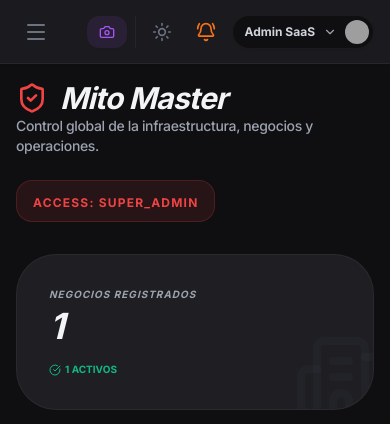
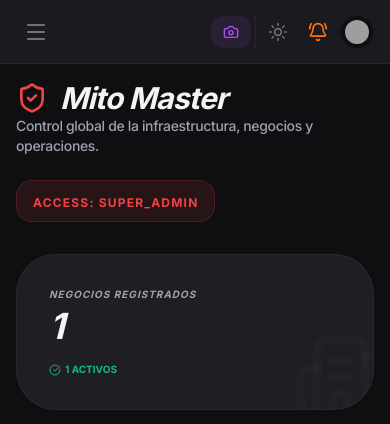
Before and after one commit to ezemendozalems02-prog/Mayorista, a Laravel app: page /admin in a window 390 px wide. Shown: the top 424 px of the page. Run offline with Laravel 12, Linux system fonts and the light colour scheme; the visitor is signed in with stand-in values (Sample User, id 1); data comes from the database, SQL or seed files in the repository; data that the repository does not hold is empty; some libraries are stand-ins or nearby versions; grey boxes are pictures that could not be loaded.

Commit message:
Fix mobile: nombre de organizacion y botones del dashboard se cortaban en pantallas chicas

```diff
--- a/resources/views/dashboard.blade.php
+++ b/resources/views/dashboard.blade.php
@@ -14,14 +14,14 @@
                 <p class="text-sm text-gray-500 dark:text-gray-400 font-medium">Aquí tenés el resumen de tu negocio para
                     hoy, {{ now()->format('j') }} de {{ ucfirst(now()->locale('es')->monthName) }}.</p>
             </div>
-            <div class="flex items-center gap-2">
+            <div class="flex flex-col sm:flex-row items-stretch sm:items-center gap-2">
                 <a href="{{ route('sale.create') }}"
-                    class="btn-violet px-5 py-2.5 rounded-2xl shadow-lg text-sm font-bold flex items-center gap-2 transition-all active:scale-95 group">
+                    class="btn-violet px-5 py-2.5 rounded-2xl shadow-lg text-sm font-bold flex items-center justify-center gap-2 transition-all active:scale-95 group">
                     <i data-lucide="plus-circle" class="w-4 h-4 group-hover:rotate-90 transition-transform"></i>
                     Registrar Venta
                 </a>
                 <a href="{{ route('order.create') }}"
-                    class="bg-dark hover:bg-dark-alt dark:bg-dark-alt dark:hover:bg-dark text-white px-5 py-2.5 rounded-2xl shadow-xl text-sm font-bold flex items-center gap-2 transition-all active:scale-95 group">
+                    class="bg-dark hover:bg-dark-alt dark:bg-dark-alt dark:hover:bg-dark text-white px-5 py-2.5 rounded-2xl shadow-xl text-sm font-bold flex items-center justify-center gap-2 transition-all active:scale-95 group">
                     <i data-lucide="clipboard-list" class="w-4 h-4 group-hover:-rotate-6 transition-transform"></i>
                     Nuevo Pedido
                 </a>
--- a/resources/views/partials/top-nav.blade.php
+++ b/resources/views/partials/top-nav.blade.php
@@ -29,7 +29,7 @@
     </div>
 
     <!-- Right Actions -->
-    <div class="flex items-center space-x-2 md:space-x-4">
+    <div class="flex items-center space-x-1 sm:space-x-2 md:space-x-4">
 
         <!-- Global Search Trigger -->
         <div @click="$dispatch('open-search')"
@@ -214,10 +214,10 @@
         <!-- User Dropdown (Optional if Sidebar Profile is enough) -->
         <div x-data="{ open: false }" class="relative">
             <button @click="open = !open"
-                class="flex items-center gap-2 p-1 pl-3 bg-white dark:bg-dark border border-gray-100 dark:border-white/5 rounded-full shadow-sm hover:shadow-md transition-all active:scale-95">
+                class="flex items-center gap-2 p-1 pl-1 sm:pl-3 bg-white dark:bg-dark border border-gray-100 dark:border-white/5 rounded-full shadow-sm hover:shadow-md transition-all active:scale-95">
                 <span
-                    class="text-xs font-bold text-gray-700 dark:text-gray-300">{{ Auth::user()->organization?->name ?? 'Admin SaaS' }}</span>
-                <i data-lucide="chevron-down" class="w-3.5 h-3.5 text-gray-400 transition-transform"
+                    class="hidden sm:inline text-xs font-bold text-gray-700 dark:text-gray-300 max-w-[140px] truncate">{{ Auth::user()->organization?->name ?? 'Admin SaaS' }}</span>
+                <i data-lucide="chevron-down" class="hidden sm:block w-3.5 h-3.5 text-gray-400 transition-transform"
                     :class="{ 'rotate-180': open }"></i>
                 <img src="https://ui-avatars.com/api/?name={{ urlencode(Auth::user()->organization?->name ?? 'A') }}&background=E5E7EB&color=6B7280"
                     class="w-6 h-6 rounded-full" />
```
